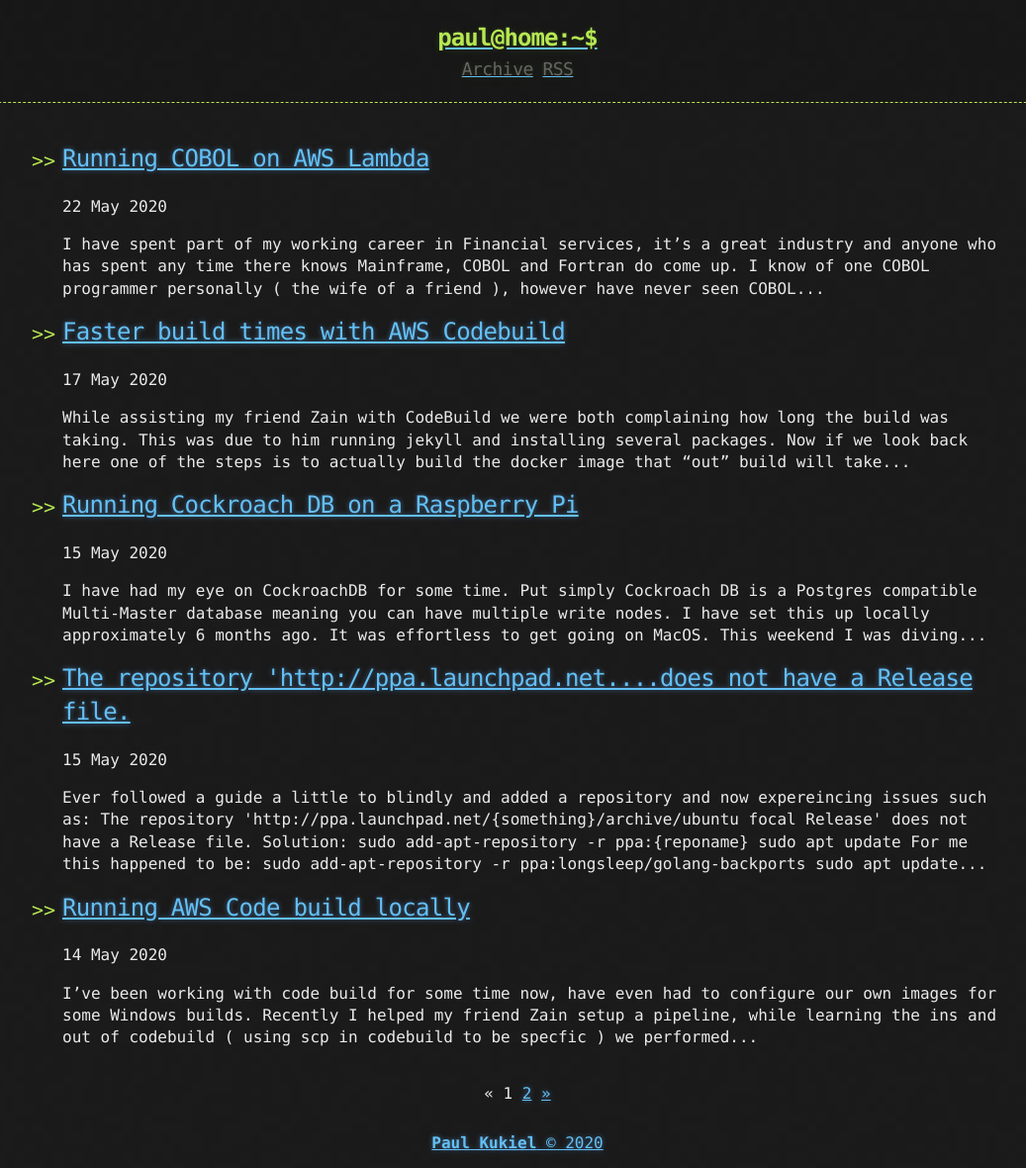
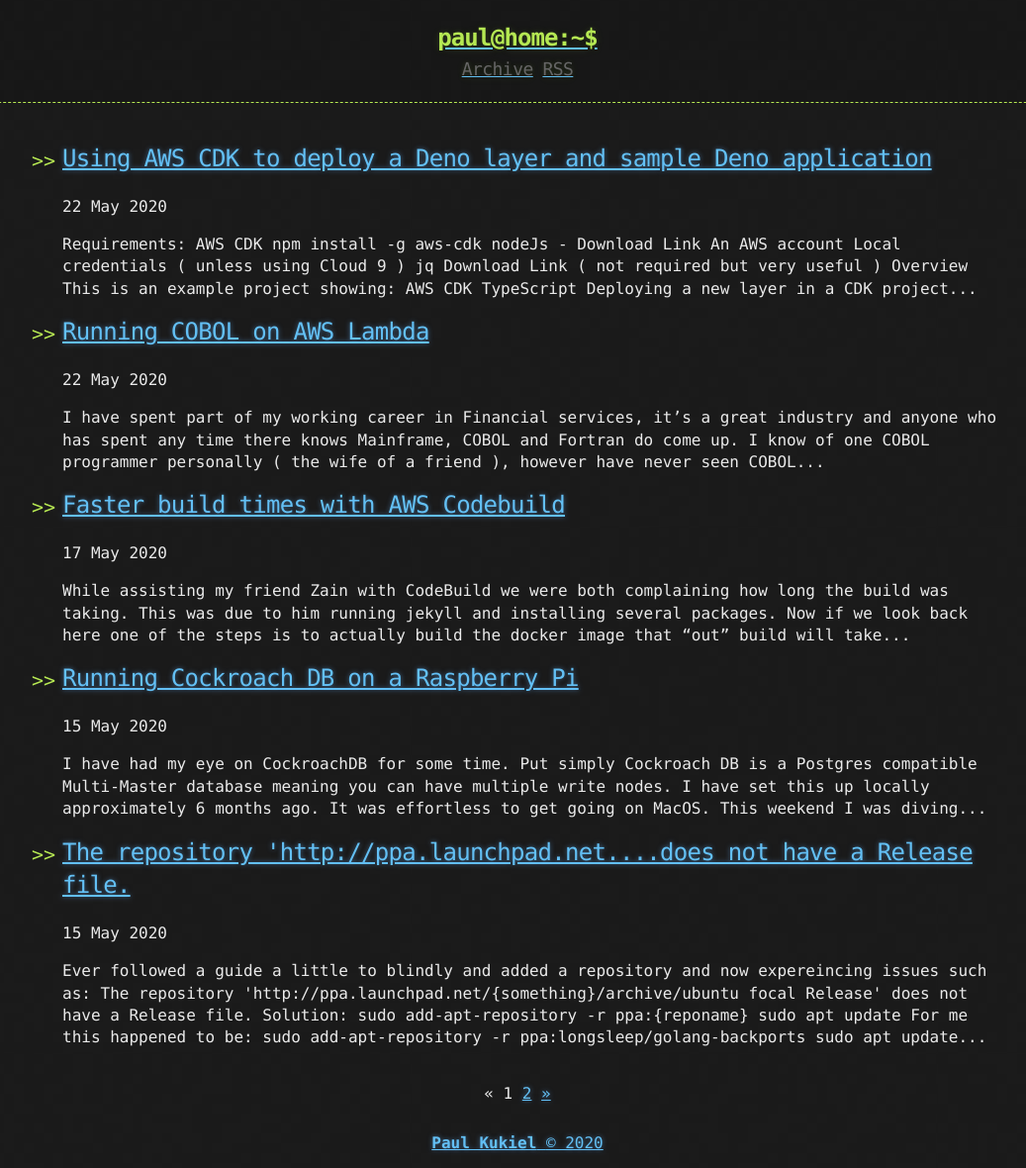
Before and after one commit to kukielp/sample-blog, a Jekyll site: the page built from index.html, in a window 1280 px wide. Shown: the whole page at 99% size, without its empty margins (117-1154 px from the left). Built offline with Jekyll 4.4.1, drawn with Linux system fonts in a browser that asks for light colours; the list of posts is cut into pages by our own code; part of the change alters nothing that is shown.

Commit message:
Initial commit of DENO CDK

````diff
--- a/_layouts/default.html
+++ b/_layouts/default.html
@@ -15,7 +15,7 @@
   {% if paginator.total_pages > 1 %}
   <div class="pagination">
     {% if paginator.previous_page == 1 %}
-    <a href="{{ '/' | prepend: site.baseurl | replace: '//', '/' }}" class="page-item">&laquo;</a>
+    <a href="{{ '/' | prepend: site.baseurl | replace: '//', '/' }}index.html" class="page-item">&laquo;</a>
     {% elsif paginator.previous_page%}
     <a href="{{ paginator.previous_page_path | prepend: site.baseurl | replace: '//', '/' }}" class="page-item">&laquo;</a>
     {% else %}
@@ -25,9 +25,9 @@
     {% elsif page == 1 %}
     <a href="{{ '/' | prepend: site.baseurl | replace: '//', '/' }}" class="page-item">{{ page }}</a>
     {% else %}
-    <a href="{{ site.paginate_path | prepend: site.baseurl | replace: '//', '/' | replace: ':num', page }}" class="page-item">{{ page }}</a>
+    <a href="{{ site.paginate_path | prepend: site.baseurl | replace: '//', '/' | replace: ':num', page }}index.html" class="page-item">{{ page }}</a>
     {% endif %} {% endfor %} {% if paginator.next_page %}
-    <a href="{{ paginator.next_page_path | prepend: site.baseurl | replace: '//', '/' }}" class="page-item">&raquo;</a>
+    <a href="{{ paginator.next_page_path | prepend: site.baseurl | replace: '//', '/' }}index.html" class="page-item">&raquo;</a>
     {% else %}
     <span class="page-item">&raquo;</span>
     {% endif %}
--- /dev/null
+++ b/_posts/2020-06-03-AWS-CDK-DENO.md
@@ -0,0 +1,171 @@
+---
+layout: post
+title:  "Using AWS CDK to deploy a Deno layer and sample Deno application"
+date:   2020-05-22 018:18:12 +1000
+categories: aws Deno lambda api cdk docker
+---
+
+# Requirements:
+- AWS CDK
+```npm install -g aws-cdk```
+- nodeJs - [Download Link](https://nodejs.org/en/download/)
+- An AWS account
+- Local credentials ( unless using Cloud 9 )
+- jq [Download Link](https://stedolan.github.io/jq/) ( not required but very useful )
+
+# Overview
+
+This is an example project showing:
+- AWS CDK
+- TypeScript
+- Deploying a new layer in a CDK project and deploy a function that will use the layer.
+
+# Intro
+I have been following Deno for a little while, it's nice to use strong typing in JavaScript however the transpilers are a slight overhead, Deno does away with this and allows the use of TypeScript without compilation.
+
+The CDK stack project is still using TypeScript that is compiled however you can see in ```tsconfig.json``` that /src/program is excluded meaning we dont need to compile test files.
+
+# Stack
+The stack consist of:
+- Lambda layer that enables Deno runtime
+- A Lambda function
+- An API gateway
+
+To start off clone the repo and cd into the folder then run:
+```
+npm install
+npm run watch
+
+```
+This will start monitoring the CDK stack TypScript files and compile them to vanilla JavaScript.  Keep an eye on the terminal as it will compile the stack code as you make changes and save and you'll be able to spot mistakes pre runtime.
+
+# Layers in CDK
+How do we define a layer in CDK?  I decided not to build the runtime in this example but show how to deploy a built runtime.  I took the latest release from:
+[https://github.com/hayd/deno-lambda/releases](https://github.com/hayd/deno-lambda/releases
+) and unzipped the contents into src/layer folder.  These file are what is required to run Demo.  In CDK we define a new layer:
+
+```
+const layer = new lambda.LayerVersion(this, 'deno-layer', {
+    code: lambda.Code.fromAsset('src/layer'),
+    compatibleRuntimes: [lambda.Runtime.PROVIDED],
+    license: 'Apache-2.0',
+    description: 'A layer that enables Deno to run in AWS Lambda',
+});
+```
+# Lambda function:
+We can see that AWS provide the 'lambda.Runtime.PROVIDED' value for use when we are leveraging a custom runtime.
+The code will come from src/program folder, in this case a single file called "name.ts" this file is directly deployed as a TypeScript file.  When we create the function we pass in the layer defined above ( that value will be the ARN of the layer ).  The handler is the name of the file ( eg name )
+
+```
+const name = new lambda.Function(this, 'NameHandler', {
+      runtime: lambda.Runtime.PROVIDED,
+      code: lambda.Code.fromAsset('src/program'),
+      handler: 'name.handler',
+      layers: layer,
+    })
+```
+# API Gaetway
+```
+// API Gateway
+new apigw.LambdaRestApi(this, 'Endpoint', {
+  handler: name
+});
+```
+
+# Sample App:
+The sample program is very simple, using the good old Object Oriented "Person" example we create a  person, it shows private variables, and the use of a getter and a constructor.
+
+```
+import {
+    APIGatewayProxyEvent,
+    APIGatewayProxyResult,
+    Context
+} from "https://deno.land/x/lambda/mod.ts";
+
+export async function handler(
+  event: APIGatewayProxyEvent,
+  context: Context
+): Promise<APIGatewayProxyResult> {
+  return {
+    statusCode: 200,
+    headers: { "Content-Type": "text/json" },
+    body: JSON.stringify(constructResponse(event)),
+  };
+}
+
+class Person {
+  private _fullName: string;
+  get fullName(): string {
+    return this._fullName + '!';
+  }
+  constructor(firstName: string, ) {
+      this._fullName = firstName;
+  }
+}
+
+class Result {
+  user: Person;
+  message: string;
+  constructor(u: Person, m: string){
+    this.message = m;
+    this.user = u;
+  }
+}
+
+const constructResponse = (event: APIGatewayProxyEvent) => {
+  let name = event.path.replace("/","");
+  let p = new Person(name);
+  let r = new Result(p, `Hi ${p.fullName}, Welcome to deno ${Deno.version.deno} 🦕`);
+
+  return r;
+}
+```
+# Deploy
+When you are ready to deploy, run ```cdk bootstrap``` then ```cdk deploy```
+
+Outputs will look like:
+```
+ ✅  CdkOneStack
+
+Outputs:
+CdkOneStack.Endpoint8024A810 = https://your-url/prod/
+```
+
+CdkOneStack is defined in:```/bin/cdk-one.ts``` you can change the name of the stack if you desire:
+```#!/usr/bin/env node
+import * as cdk from '@aws-cdk/core';
+import { CdkOneStack } from '../lib/cdk-one-stack';
+
+const app = new cdk.App();
+new CdkOneStack(app, 'CdkOneStack');  // <- Stack name>
+```
+
+# Call your function!
+You can call this by issuing the command:
+```
+curl https://your-url/prod/Your-Name-Here | jq
+```
+
+```
+{
+  "message": "Hi Your-Name-Here!, Welcome to deno 1.0.2 🦕",
+  "user": {
+    "_fullName": "Your-Name-Here"
+  }
+}
+
+```
+
+# Video
+<iframe width="900" height="829" src="https://www.youtube.com/embed/qgxB8CYYqxE" frameborder="0" allow="accelerometer; autoplay; encrypted-media; gyroscope; picture-in-picture" allowfullscreen></iframe>
+
+
+The `cdk.json` file tells the CDK Toolkit how to execute your app.
+
+## Useful commands
+
+ * `npm run build`   compile typescript to js
+ * `npm run watch`   watch for changes and compile
+ * `cdk deploy`      deploy this stack to your default AWS account/region
+ * `cdk diff`        compare deployed stack with current state
+ * `cdk synth`       emits the synthesized CloudFormation template
````
Also changed, not shown: favicon.ico (added).
